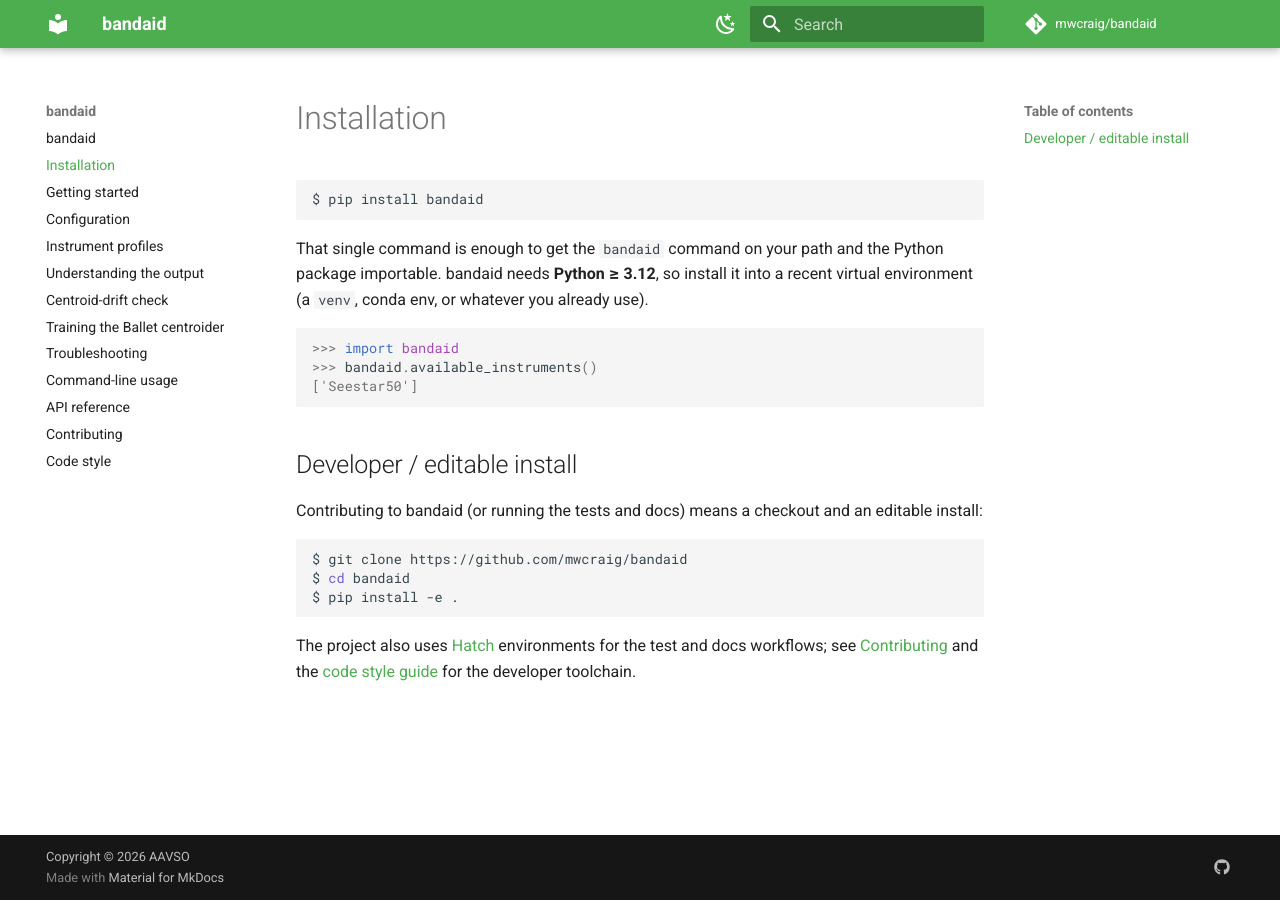
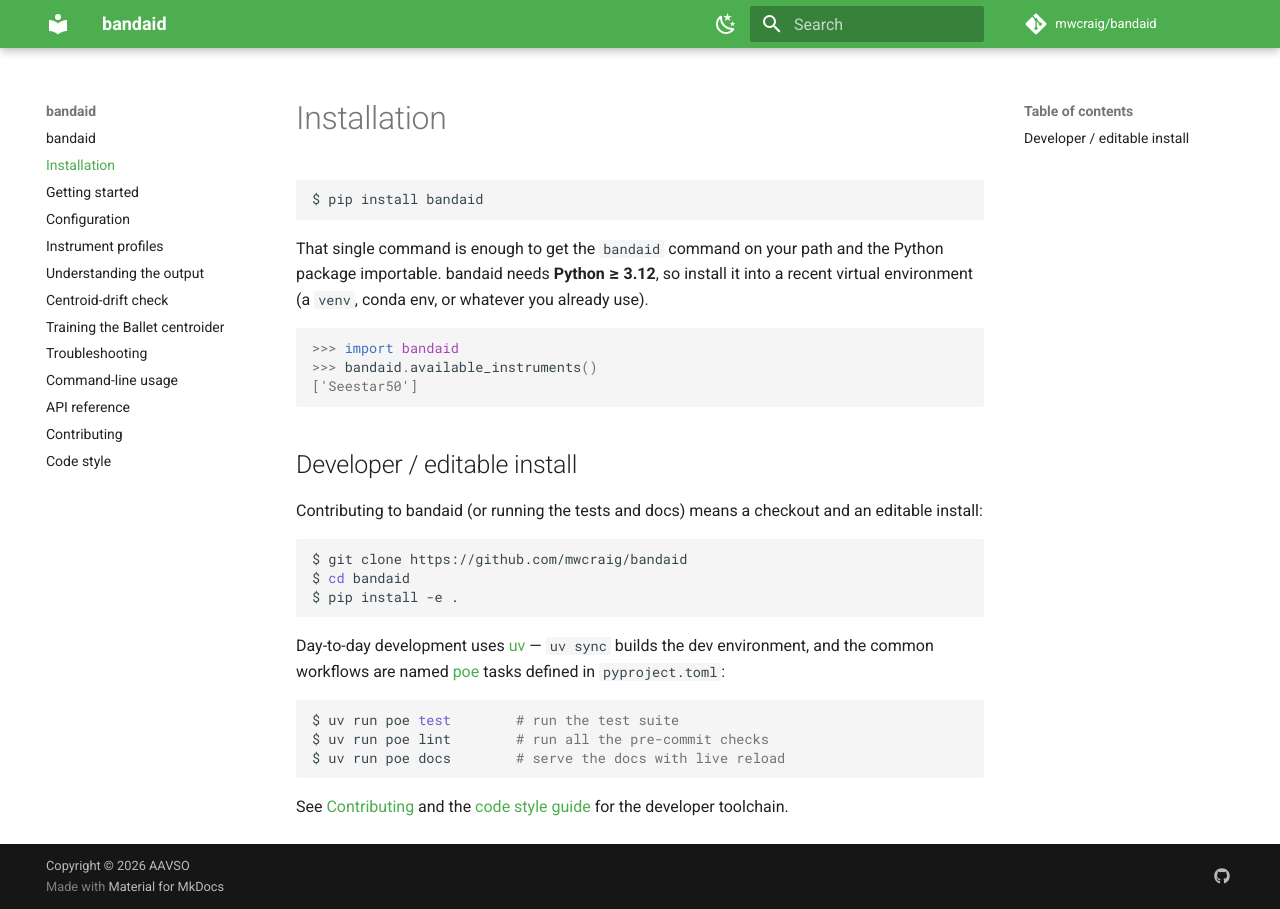
Before and after one commit to mwcraig/bandaid, an MkDocs documentation site: the page built from docs/installation.md, in a window 1280 px wide. Built offline with MkDocs 1.6.1 and Material for MkDocs 9.7.7, drawn with Linux system fonts in a browser that asks for light colours; comment, search, counter and statistics services are not loaded.

Commit message:
Add a poe task layer over uv (repo-review PY007)
Name the common development workflows as poethepoet tasks in
pyproject.toml (test, test-remote, lint, docs, docs-build), all run
with `uv run poe <task>` inside the uv-managed environment. This
satisfies repo-review PY007 (easy task runner) without introducing a
second environment manager.

Also replace the stale Hatch-environments sentence in the install docs
with the actual uv + poe workflow.

🤖 Generated with [Claude Code](https://claude.com/claude-code)

````diff
--- a/docs/installation.md
+++ b/docs/installation.md
@@ -25,6 +25,15 @@ $ cd bandaid
 $ pip install -e .
 ```
 
-The project also uses [Hatch](https://hatch.pypa.io/) environments for the test
-and docs workflows; see [Contributing](contributing.md) and the
-[code style guide](code_style.md) for the developer toolchain.
+Day-to-day development uses [uv](https://docs.astral.sh/uv/) — `uv sync` builds
+the dev environment, and the common workflows are named
+[poe](https://poethepoet.natn.io/) tasks defined in `pyproject.toml`:
+
+```bash
+$ uv run poe test        # run the test suite
+$ uv run poe lint        # run all the pre-commit checks
+$ uv run poe docs        # serve the docs with live reload
+```
+
+See [Contributing](contributing.md) and the [code style guide](code_style.md)
+for the developer toolchain.
````
Also changed, not shown: pyproject.toml (+10 -0 lines), 1 other file.
